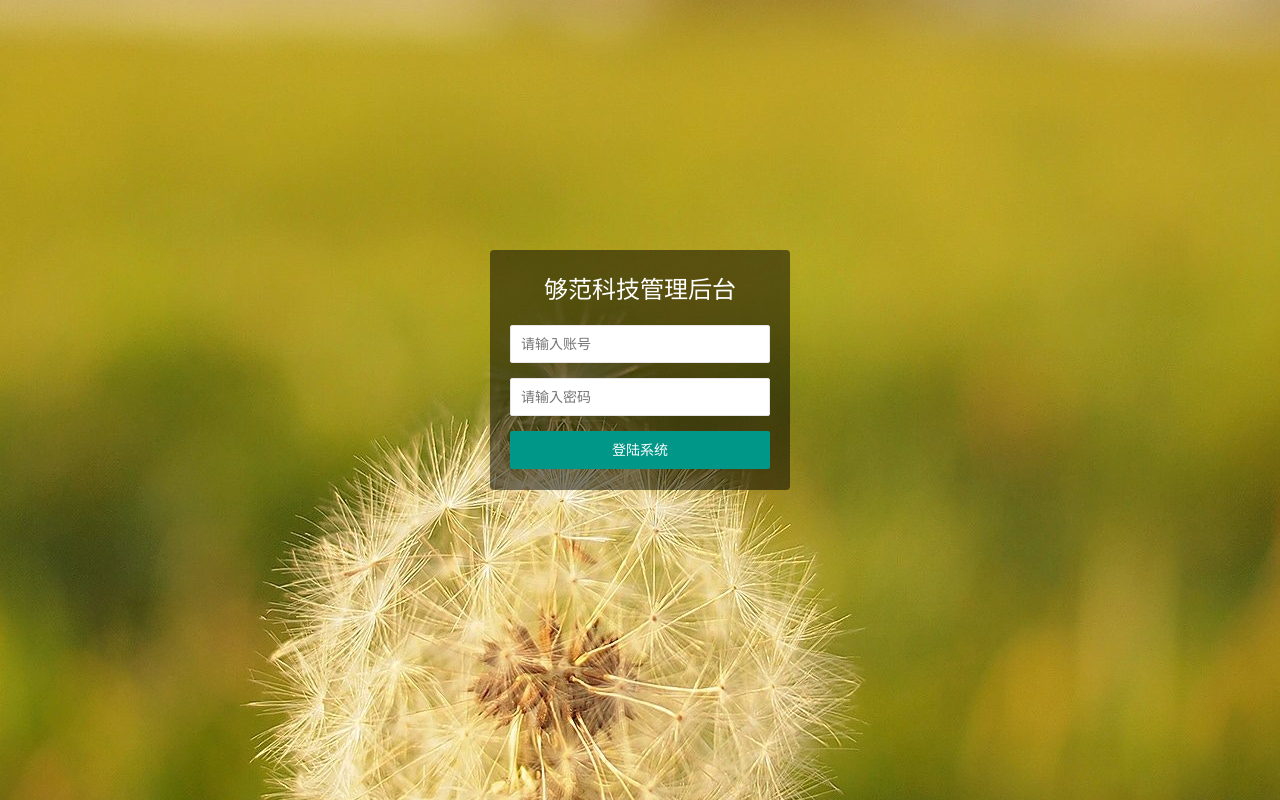
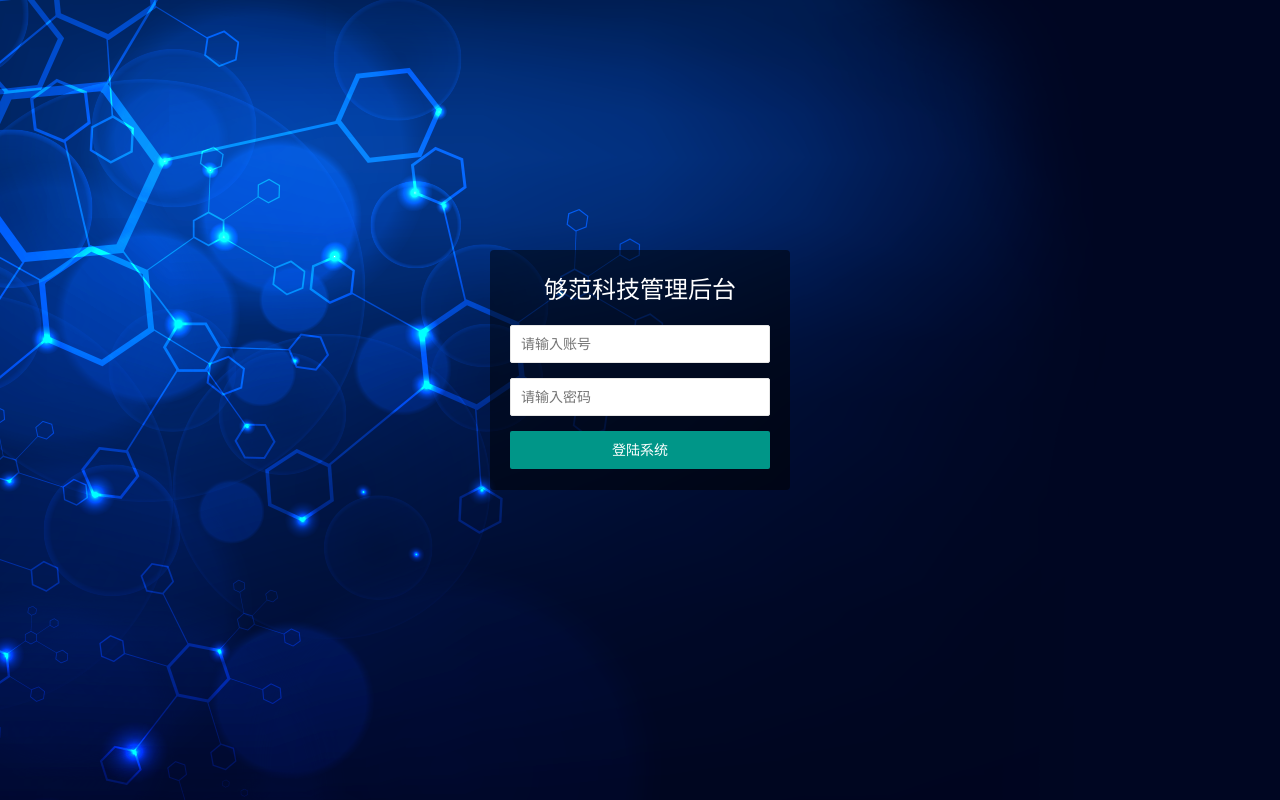
Before and after one commit to AiJiangnan/credit-web-cms, a website: page public/html/index.html in a window 1280 px wide. Drawn offline with Linux system fonts and the light colour scheme.

Commit message:
[update] 修改背景图片

```diff
--- a/public/css/login.css
+++ b/public/css/login.css
@@ -1,5 +1,5 @@
 .bg-img {
-    background: url(../img/login-bg.jpg) fixed center center;
+    background: url(../img/login-bg.png) fixed center center;
 }
 
 body {
```
Also changed, not shown: public/img/login-bg.jpg (deleted), public/img/login-bg.png (added).
